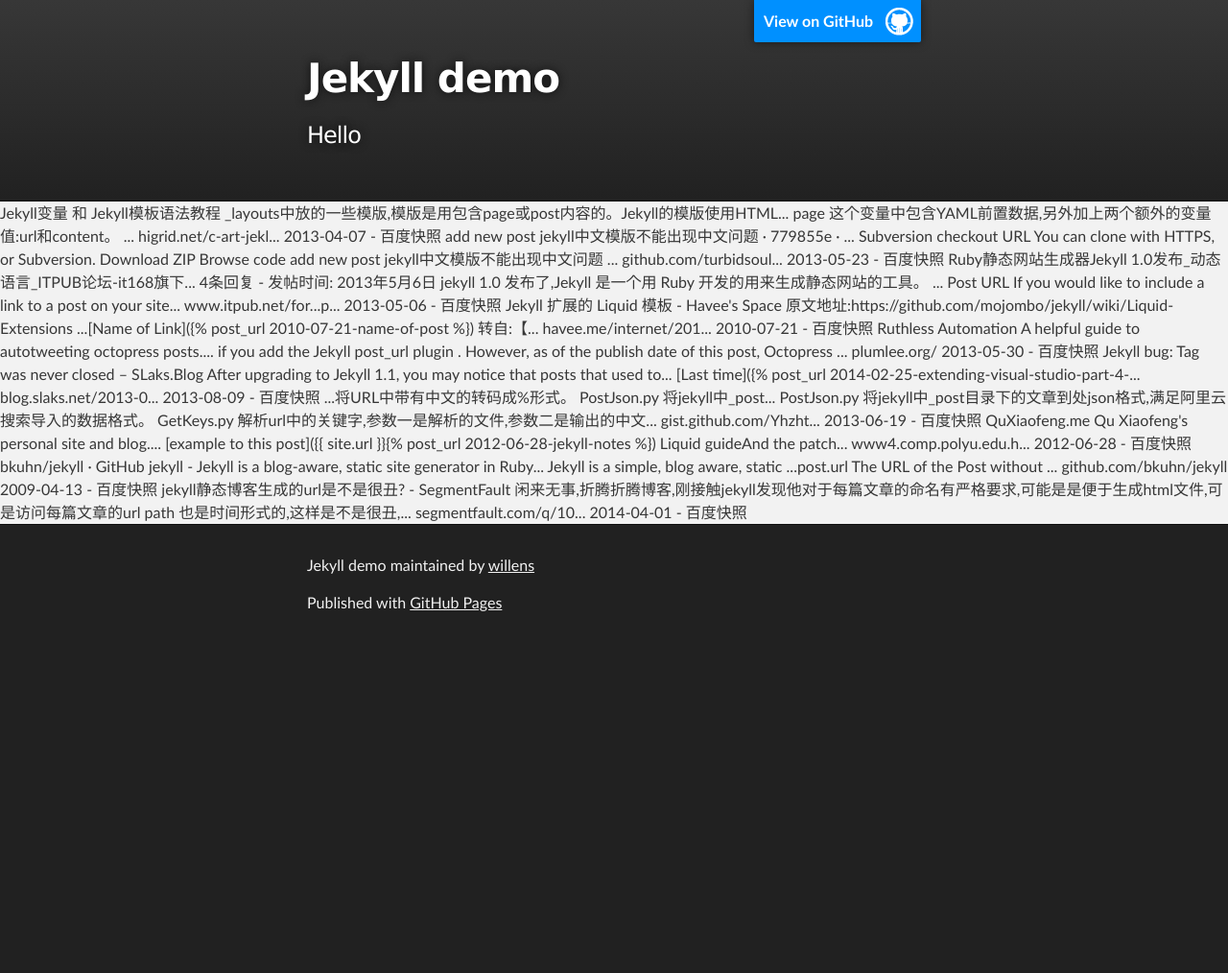
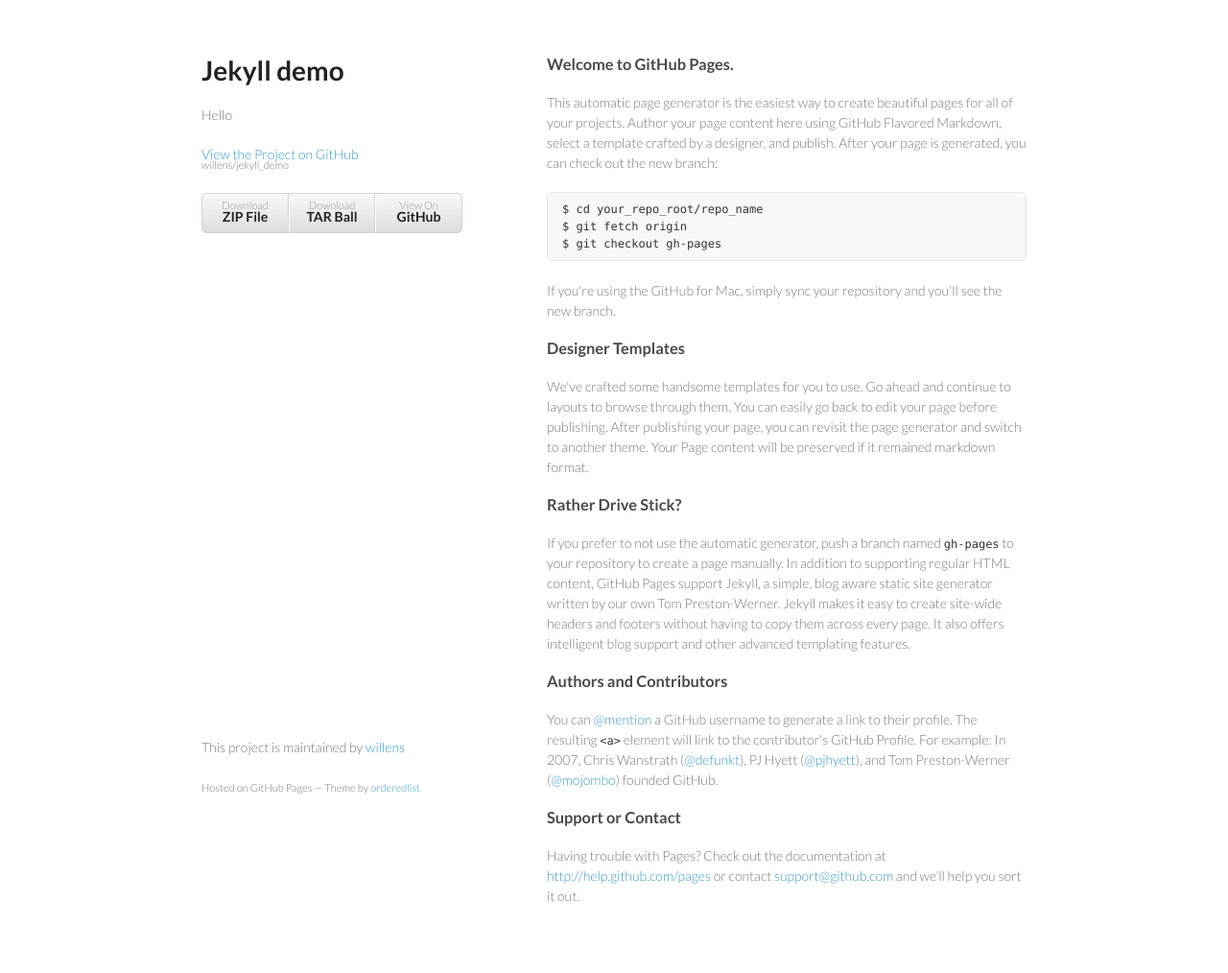
Before and after one commit to willens/jekyll_demo, a Jekyll site: the page index.html, which Jekyll copies as it is, in a window 1280 px wide. Shown: the whole page at 96% size. Built offline with Jekyll 4.4.1, drawn with Linux system fonts in a browser that asks for light colours; Markdown is read by kramdown in place of the engine named in the settings; before the commit the page ends 900 px from its top, so only the background shows below that.

Commit message:
Create gh-pages branch via GitHub

```diff
--- a/index.html
+++ b/index.html
@@ -1,74 +1,71 @@
-<!DOCTYPE html>
+<!doctype html>
 <html>
+  <head>
+    <meta charset="utf-8">
+    <meta http-equiv="X-UA-Compatible" content="chrome=1">
+    <title>Jekyll demo by willens</title>
 
-  <head>
-    <meta charset='utf-8' />
-    <meta http-equiv="X-UA-Compatible" content="chrome=1" />
-    <meta name="description" content="Jekyll demo : Hello" />
+    <link rel="stylesheet" href="stylesheets/styles.css">
+    <link rel="stylesheet" href="stylesheets/pygment_trac.css">
+    <meta name="viewport" content="width=device-width, initial-scale=1, user-scalable=no">
+    <!--[if lt IE 9]>
+    <script src="//html5shiv.googlecode.com/svn/trunk/html5.js"></script>
+    <![endif]-->
+  </head>
+  <body>
+    <div class="wrapper">
+      <header>
+        <h1>Jekyll demo</h1>
+        <p>Hello</p>
 
-    <link rel="stylesheet" type="text/css" media="screen" href="stylesheets/stylesheet.css">
-
-    <title>Jekyll demo</title>
-  </head>
-
-  <body>
-    <!-- HEADER -->
-    <div id="header_wrap" class="outer">
-        <header class="inner">
-          <a id="forkme_banner" href="https://github.com/willens/jekyll_demo">View on GitHub</a>
-
-          <h1 id="project_title">Jekyll demo</h1>
-          <h2 id="project_tagline">Hello</h2>
+        <p class="view"><a href="https://github.com/willens/jekyll_demo">View the Project on GitHub <small>willens/jekyll_demo</small></a></p>
 
 
-        </header>
-    </div>
+        <ul>
+          <li><a href="https://github.com/willens/jekyll_demo/zipball/master">Download <strong>ZIP File</strong></a></li>
+          <li><a href="https://github.com/willens/jekyll_demo/tarball/master">Download <strong>TAR Ball</strong></a></li>
+          <li><a href="https://github.com/willens/jekyll_demo">View On <strong>GitHub</strong></a></li>
+        </ul>
+      </header>
+      <section>
+        <h3>
+<a name="welcome-to-github-pages" class="anchor" href="#welcome-to-github-pages"><span class="octicon octicon-link"></span></a>Welcome to GitHub Pages.</h3>
 
-    <!-- MAIN CONTENT -->
-    <div id="main_content_wrap" class="outer">
-          Jekyll变量 和 Jekyll模板语法教程
-_layouts中放的一些模版,模版是用包含page或post内容的。Jekyll的模版使用HTML... page 这个变量中包含YAML前置数据,另外加上两个额外的变量值:url和content。 ...
-higrid.net/c-art-jekl... 2013-04-07  - 百度快照
-add new post jekyll中文模版不能出现中文问题 · 779855e · ...
-Subversion checkout URL You can clone with HTTPS, or Subversion. Download ZIP Browse code add new post jekyll中文模版不能出现中文问题 ...
-github.com/turbidsoul... 2013-05-23  - 百度快照
-Ruby静态网站生成器Jekyll 1.0发布_动态语言_ITPUB论坛-it168旗下...
-4条回复 - 发帖时间: 2013年5月6日
-jekyll 1.0 发布了,Jekyll 是一个用 Ruby 开发的用来生成静态网站的工具。 ... Post URL If you would like to include a link to a post on your site...
-www.itpub.net/for...p... 2013-05-06  - 百度快照
-Jekyll 扩展的 Liquid 模板 - Havee's Space
-原文地址:https://github.com/mojombo/jekyll/wiki/Liquid-Extensions ...[Name of Link]({% post_url 2010-07-21-name-of-post %}) 转自:【...
-havee.me/internet/201... 2010-07-21  - 百度快照
-Ruthless Automation
-A helpful guide to autotweeting octopress posts.... if you add the Jekyll post_url plugin . However, as of the publish date of this post, Octopress ...
-plumlee.org/ 2013-05-30  - 百度快照
-Jekyll bug: Tag was never closed – SLaks.Blog
-After upgrading to Jekyll 1.1, you may notice that posts that used to... [Last time]({% post_url 2014-02-25-extending-visual-studio-part-4-...
-blog.slaks.net/2013-0... 2013-08-09  - 百度快照
-...将URL中带有中文的转码成%形式。 PostJson.py 将jekyll中_post...
-PostJson.py 将jekyll中_post目录下的文章到处json格式,满足阿里云搜索导入的数据格式。 GetKeys.py 解析url中的关键字,参数一是解析的文件,参数二是输出的中文...
-gist.github.com/Yhzht... 2013-06-19  - 百度快照
-QuXiaofeng.me
-Qu Xiaofeng's personal site and blog.... [example to this post]({{ site.url }}{% post_url 2012-06-28-jekyll-notes %}) Liquid guideAnd the patch...
-www4.comp.polyu.edu.h... 2012-06-28  - 百度快照
-bkuhn/jekyll · GitHub
-jekyll - Jekyll is a blog-aware, static site generator in Ruby... Jekyll is a simple, blog aware, static ...post.url The URL of the Post without ...
-github.com/bkuhn/jekyll 2009-04-13  - 百度快照
-jekyll静态博客生成的url是不是很丑? - SegmentFault
-闲来无事,折腾折腾博客,刚接触jekyll发现他对于每篇文章的命名有严格要求,可能是是便于生成html文件,可是访问每篇文章的url path 也是时间形式的,这样是不是很丑,...
-segmentfault.com/q/10... 2014-04-01  - 百度快照
+<p>This automatic page generator is the easiest way to create beautiful pages for all of your projects. Author your page content here using GitHub Flavored Markdown, select a template crafted by a designer, and publish. After your page is generated, you can check out the new branch:</p>
 
-    </div>
+<pre><code>$ cd your_repo_root/repo_name
+$ git fetch origin
+$ git checkout gh-pages
+</code></pre>
 
-    <!-- FOOTER  -->
-    <div id="footer_wrap" class="outer">
-      <footer class="inner">
-        <p class="copyright">Jekyll demo maintained by <a href="https://github.com/willens">willens</a></p>
-        <p>Published with <a href="http://pages.github.com">GitHub Pages</a></p>
+<p>If you're using the GitHub for Mac, simply sync your repository and you'll see the new branch.</p>
+
+<h3>
+<a name="designer-templates" class="anchor" href="#designer-templates"><span class="octicon octicon-link"></span></a>Designer Templates</h3>
+
+<p>We've crafted some handsome templates for you to use. Go ahead and continue to layouts to browse through them. You can easily go back to edit your page before publishing. After publishing your page, you can revisit the page generator and switch to another theme. Your Page content will be preserved if it remained markdown format.</p>
+
+<h3>
+<a name="rather-drive-stick" class="anchor" href="#rather-drive-stick"><span class="octicon octicon-link"></span></a>Rather Drive Stick?</h3>
+
+<p>If you prefer to not use the automatic generator, push a branch named <code>gh-pages</code> to your repository to create a page manually. In addition to supporting regular HTML content, GitHub Pages support Jekyll, a simple, blog aware static site generator written by our own Tom Preston-Werner. Jekyll makes it easy to create site-wide headers and footers without having to copy them across every page. It also offers intelligent blog support and other advanced templating features.</p>
+
+<h3>
+<a name="authors-and-contributors" class="anchor" href="#authors-and-contributors"><span class="octicon octicon-link"></span></a>Authors and Contributors</h3>
+
+<p>You can <a href="https://github.com/blog/821" class="user-mention">@mention</a> a GitHub username to generate a link to their profile. The resulting <code>&lt;a&gt;</code> element will link to the contributor's GitHub Profile. For example: In 2007, Chris Wanstrath (<a href="https://github.com/defunkt" class="user-mention">@defunkt</a>), PJ Hyett (<a href="https://github.com/pjhyett" class="user-mention">@pjhyett</a>), and Tom Preston-Werner (<a href="https://github.com/mojombo" class="user-mention">@mojombo</a>) founded GitHub.</p>
+
+<h3>
+<a name="support-or-contact" class="anchor" href="#support-or-contact"><span class="octicon octicon-link"></span></a>Support or Contact</h3>
+
+<p>Having trouble with Pages? Check out the documentation at <a href="http://help.github.com/pages">http://help.github.com/pages</a> or contact <a href="mailto:support@github.com">support@github.com</a> and we’ll help you sort it out.</p>
+      </section>
+      <footer>
+        <p>This project is maintained by <a href="https://github.com/willens">willens</a></p>
+        <p><small>Hosted on GitHub Pages &mdash; Theme by <a href="https://github.com/orderedlist">orderedlist</a></small></p>
       </footer>
     </div>
-
-
+    <script src="javascripts/scale.fix.js"></script>
 
   </body>
 </html>
--- /dev/null
+++ b/javascripts/scale.fix.js
@@ -0,0 +1,17 @@
+var metas = document.getElementsByTagName('meta');
+var i;
+if (navigator.userAgent.match(/iPhone/i)) {
+  for (i=0; i<metas.length; i++) {
+    if (metas[i].name == "viewport") {
+      metas[i].content = "width=device-width, minimum-scale=1.0, maximum-scale=1.0";
+    }
+  }
+  document.addEventListener("gesturestart", gestureStart, false);
+}
+function gestureStart() {
+  for (i=0; i<metas.length; i++) {
+    if (metas[i].name == "viewport") {
+      metas[i].content = "width=device-width, minimum-scale=0.25, maximum-scale=1.6";
+    }
+  }
+}
--- a/stylesheets/pygment_trac.css
+++ b/stylesheets/pygment_trac.css
@@ -1,65 +1,64 @@
-.highlight .hll { background-color: #ffffcc }
-.highlight  { background: #f0f3f3; }
-.highlight .c { color: #0099FF; font-style: italic } /* Comment */
-.highlight .err { color: #AA0000; background-color: #FFAAAA } /* Error */
-.highlight .k { color: #006699; font-weight: bold } /* Keyword */
-.highlight .o { color: #555555 } /* Operator */
-.highlight .cm { color: #0099FF; font-style: italic } /* Comment.Multiline */
-.highlight .cp { color: #009999 } /* Comment.Preproc */
-.highlight .c1 { color: #0099FF; font-style: italic } /* Comment.Single */
-.highlight .cs { color: #0099FF; font-weight: bold; font-style: italic } /* Comment.Special */
-.highlight .gd { background-color: #FFCCCC; border: 1px solid #CC0000 } /* Generic.Deleted */
+.highlight  { background: #ffffff; }
+.highlight .c { color: #999988; font-style: italic } /* Comment */
+.highlight .err { color: #a61717; background-color: #e3d2d2 } /* Error */
+.highlight .k { font-weight: bold } /* Keyword */
+.highlight .o { font-weight: bold } /* Operator */
+.highlight .cm { color: #999988; font-style: italic } /* Comment.Multiline */
+.highlight .cp { color: #999999; font-weight: bold } /* Comment.Preproc */
+.highlight .c1 { color: #999988; font-style: italic } /* Comment.Single */
+.highlight .cs { color: #999999; font-weight: bold; font-style: italic } /* Comment.Special */
+.highlight .gd { color: #000000; background-color: #ffdddd } /* Generic.Deleted */
+.highlight .gd .x { color: #000000; background-color: #ffaaaa } /* Generic.Deleted.Specific */
 .highlight .ge { font-style: italic } /* Generic.Emph */
-.highlight .gr { color: #FF0000 } /* Generic.Error */
-.highlight .gh { color: #003300; font-weight: bold } /* Generic.Heading */
-.highlight .gi { background-color: #CCFFCC; border: 1px solid #00CC00 } /* Generic.Inserted */
-.highlight .go { color: #AAAAAA } /* Generic.Output */
-.highlight .gp { color: #000099; font-weight: bold } /* Generic.Prompt */
+.highlight .gr { color: #aa0000 } /* Generic.Error */
+.highlight .gh { color: #999999 } /* Generic.Heading */
+.highlight .gi { color: #000000; background-color: #ddffdd } /* Generic.Inserted */
+.highlight .gi .x { color: #000000; background-color: #aaffaa } /* Generic.Inserted.Specific */
+.highlight .go { color: #888888 } /* Generic.Output */
+.highlight .gp { color: #555555 } /* Generic.Prompt */
 .highlight .gs { font-weight: bold } /* Generic.Strong */
-.highlight .gu { color: #003300; font-weight: bold } /* Generic.Subheading */
-.highlight .gt { color: #99CC66 } /* Generic.Traceback */
-.highlight .kc { color: #006699; font-weight: bold } /* Keyword.Constant */
-.highlight .kd { color: #006699; font-weight: bold } /* Keyword.Declaration */
-.highlight .kn { color: #006699; font-weight: bold } /* Keyword.Namespace */
-.highlight .kp { color: #006699 } /* Keyword.Pseudo */
-.highlight .kr { color: #006699; font-weight: bold } /* Keyword.Reserved */
-.highlight .kt { color: #007788; font-weight: bold } /* Keyword.Type */
-.highlight .m { color: #FF6600 } /* Literal.Number */
-.highlight .s { color: #CC3300 } /* Literal.String */
-.highlight .na { color: #330099 } /* Name.Attribute */
-.highlight .nb { color: #336666 } /* Name.Builtin */
-.highlight .nc { color: #00AA88; font-weight: bold } /* Name.Class */
-.highlight .no { color: #336600 } /* Name.Constant */
-.highlight .nd { color: #9999FF } /* Name.Decorator */
-.highlight .ni { color: #999999; font-weight: bold } /* Name.Entity */
-.highlight .ne { color: #CC0000; font-weight: bold } /* Name.Exception */
-.highlight .nf { color: #CC00FF } /* Name.Function */
-.highlight .nl { color: #9999FF } /* Name.Label */
-.highlight .nn { color: #00CCFF; font-weight: bold } /* Name.Namespace */
-.highlight .nt { color: #330099; font-weight: bold } /* Name.Tag */
-.highlight .nv { color: #003333 } /* Name.Variable */
-.highlight .ow { color: #000000; font-weight: bold } /* Operator.Word */
+.highlight .gu { color: #800080; font-weight: bold; } /* Generic.Subheading */
+.highlight .gt { color: #aa0000 } /* Generic.Traceback */
+.highlight .kc { font-weight: bold } /* Keyword.Constant */
+.highlight .kd { font-weight: bold } /* Keyword.Declaration */
+.highlight .kn { font-weight: bold } /* Keyword.Namespace */
+.highlight .kp { font-weight: bold } /* Keyword.Pseudo */
+.highlight .kr { font-weight: bold } /* Keyword.Reserved */
+.highlight .kt { color: #445588; font-weight: bold } /* Keyword.Type */
+.highlight .m { color: #009999 } /* Literal.Number */
+.highlight .s { color: #d14 } /* Literal.String */
+.highlight .na { color: #008080 } /* Name.Attribute */
+.highlight .nb { color: #0086B3 } /* Name.Builtin */
+.highlight .nc { color: #445588; font-weight: bold } /* Name.Class */
+.highlight .no { color: #008080 } /* Name.Constant */
+.highlight .ni { color: #800080 } /* Name.Entity */
+.highlight .ne { color: #990000; font-weight: bold } /* Name.Exception */
+.highlight .nf { color: #990000; font-weight: bold } /* Name.Function */
+.highlight .nn { color: #555555 } /* Name.Namespace */
+.highlight .nt { color: #000080 } /* Name.Tag */
+.highlight .nv { color: #008080 } /* Name.Variable */
+.highlight .ow { font-weight: bold } /* Operator.Word */
 .highlight .w { color: #bbbbbb } /* Text.Whitespace */
-.highlight .mf { color: #FF6600 } /* Literal.Number.Float */
-.highlight .mh { color: #FF6600 } /* Literal.Number.Hex */
-.highlight .mi { color: #FF6600 } /* Literal.Number.Integer */
-.highlight .mo { color: #FF6600 } /* Literal.Number.Oct */
-.highlight .sb { color: #CC3300 } /* Literal.String.Backtick */
-.highlight .sc { color: #CC3300 } /* Literal.String.Char */
-.highlight .sd { color: #CC3300; font-style: italic } /* Literal.String.Doc */
-.highlight .s2 { color: #CC3300 } /* Literal.String.Double */
-.highlight .se { color: #CC3300; font-weight: bold } /* Literal.String.Escape */
-.highlight .sh { color: #CC3300 } /* Literal.String.Heredoc */
-.highlight .si { color: #AA0000 } /* Literal.String.Interpol */
-.highlight .sx { color: #CC3300 } /* Literal.String.Other */
-.highlight .sr { color: #33AAAA } /* Literal.String.Regex */
-.highlight .s1 { color: #CC3300 } /* Literal.String.Single */
-.highlight .ss { color: #FFCC33 } /* Literal.String.Symbol */
-.highlight .bp { color: #336666 } /* Name.Builtin.Pseudo */
-.highlight .vc { color: #003333 } /* Name.Variable.Class */
-.highlight .vg { color: #003333 } /* Name.Variable.Global */
-.highlight .vi { color: #003333 } /* Name.Variable.Instance */
-.highlight .il { color: #FF6600 } /* Literal.Number.Integer.Long */
+.highlight .mf { color: #009999 } /* Literal.Number.Float */
+.highlight .mh { color: #009999 } /* Literal.Number.Hex */
+.highlight .mi { color: #009999 } /* Literal.Number.Integer */
+.highlight .mo { color: #009999 } /* Literal.Number.Oct */
+.highlight .sb { color: #d14 } /* Literal.String.Backtick */
+.highlight .sc { color: #d14 } /* Literal.String.Char */
+.highlight .sd { color: #d14 } /* Literal.String.Doc */
+.highlight .s2 { color: #d14 } /* Literal.String.Double */
+.highlight .se { color: #d14 } /* Literal.String.Escape */
+.highlight .sh { color: #d14 } /* Literal.String.Heredoc */
+.highlight .si { color: #d14 } /* Literal.String.Interpol */
+.highlight .sx { color: #d14 } /* Literal.String.Other */
+.highlight .sr { color: #009926 } /* Literal.String.Regex */
+.highlight .s1 { color: #d14 } /* Literal.String.Single */
+.highlight .ss { color: #990073 } /* Literal.String.Symbol */
+.highlight .bp { color: #999999 } /* Name.Builtin.Pseudo */
+.highlight .vc { color: #008080 } /* Name.Variable.Class */
+.highlight .vg { color: #008080 } /* Name.Variable.Global */
+.highlight .vi { color: #008080 } /* Name.Variable.Instance */
+.highlight .il { color: #009999 } /* Literal.Number.Integer.Long */
 
 .type-csharp .highlight .k { color: #0000FF }
 .type-csharp .highlight .kt { color: #0000FF }
--- /dev/null
+++ b/stylesheets/styles.css
@@ -0,0 +1,255 @@
+@import url(https://fonts.googleapis.com/css?family=Lato:300italic,700italic,300,700);
+
+body {
+  padding:50px;
+  font:14px/1.5 Lato, "Helvetica Neue", Helvetica, Arial, sans-serif;
+  color:#777;
+  font-weight:300;
+}
+
+h1, h2, h3, h4, h5, h6 {
+  color:#222;
+  margin:0 0 20px;
+}
+
+p, ul, ol, table, pre, dl {
+  margin:0 0 20px;
+}
+
+h1, h2, h3 {
+  line-height:1.1;
+}
+
+h1 {
+  font-size:28px;
+}
+
+h2 {
+  color:#393939;
+}
+
+h3, h4, h5, h6 {
+  color:#494949;
+}
+
+a {
+  color:#39c;
+  font-weight:400;
+  text-decoration:none;
+}
+
+a small {
+  font-size:11px;
+  color:#777;
+  margin-top:-0.6em;
+  display:block;
+}
+
+.wrapper {
+  width:860px;
+  margin:0 auto;
+}
+
+blockquote {
+  border-left:1px solid #e5e5e5;
+  margin:0;
+  padding:0 0 0 20px;
+  font-style:italic;
+}
+
+code, pre {
+  font-family:Monaco, Bitstream Vera Sans Mono, Lucida Console, Terminal;
+  color:#333;
+  font-size:12px;
+}
+
+pre {
+  padding:8px 15px;
+  background: #f8f8f8;
+  border-radius:5px;
+  border:1px solid #e5e5e5;
+  overflow-x: auto;
+}
+
+table {
+  width:100%;
+  border-collapse:collapse;
+}
+
+th, td {
+  text-align:left;
+  padding:5px 10px;
+  border-bottom:1px solid #e5e5e5;
+}
+
+dt {
+  color:#444;
+  font-weight:700;
+}
+
+th {
+  color:#444;
+}
+
+img {
+  max-width:100%;
+}
+
+header {
+  width:270px;
+  float:left;
+  position:fixed;
+}
+
+header ul {
+  list-style:none;
+  height:40px;
+
+  padding:0;
+
+  background: #eee;
+  background: -moz-linear-gradient(top, #f8f8f8 0%, #dddddd 100%);
+  background: -webkit-gradient(linear, left top, left bottom, color-stop(0%,#f8f8f8), color-stop(100%,#dddddd));
+  background: -webkit-linear-gradient(top, #f8f8f8 0%,#dddddd 100%);
+  background: -o-linear-gradient(top, #f8f8f8 0%,#dddddd 100%);
+  background: -ms-linear-gradient(top, #f8f8f8 0%,#dddddd 100%);
+  background: linear-gradient(top, #f8f8f8 0%,#dddddd 100%);
+
+  border-radius:5px;
+  border:1px solid #d2d2d2;
+  box-shadow:inset #fff 0 1px 0, inset rgba(0,0,0,0.03) 0 -1px 0;
+  width:270px;
+}
+
+header li {
+  width:89px;
+  float:left;
+  border-right:1px solid #d2d2d2;
+  height:40px;
+}
+
+header ul a {
+  line-height:1;
+  font-size:11px;
+  color:#999;
+  display:block;
+  text-align:center;
+  padding-top:6px;
+  height:40px;
+}
+
+strong {
+  color:#222;
+  font-weight:700;
+}
+
+header ul li + li {
+  width:88px;
+  border-left:1px solid #fff;
+}
+
+header ul li + li + li {
+  border-right:none;
+  width:89px;
+}
+
+header ul a strong {
+  font-size:14px;
+  display:block;
+  color:#222;
+}
+
+section {
+  width:500px;
+  float:right;
+  padding-bottom:50px;
+}
+
+small {
+  font-size:11px;
+}
+
+hr {
+  border:0;
+  background:#e5e5e5;
+  height:1px;
+  margin:0 0 20px;
+}
+
+footer {
+  width:270px;
+  float:left;
+  position:fixed;
+  bottom:50px;
+}
+
+@media print, screen and (max-width: 960px) {
+
+  div.wrapper {
+    width:auto;
+    margin:0;
+  }
+
+  header, section, footer {
+    float:none;
+    position:static;
+    width:auto;
+  }
+
+  header {
+    padding-right:320px;
+  }
+
+  section {
+    border:1px solid #e5e5e5;
+    border-width:1px 0;
+    padding:20px 0;
+    margin:0 0 20px;
+  }
+
+  header a small {
+    display:inline;
+  }
+
+  header ul {
+    position:absolute;
+    right:50px;
+    top:52px;
+  }
+}
+
+@media print, screen and (max-width: 720px) {
+  body {
+    word-wrap:break-word;
+  }
+
+  header {
+    padding:0;
+  }
+
+  header ul, header p.view {
+    position:static;
+  }
+
+  pre, code {
+    word-wrap:normal;
+  }
+}
+
+@media print, screen and (max-width: 480px) {
+  body {
+    padding:15px;
+  }
+
+  header ul {
+    display:none;
+  }
+}
+
+@media print {
+  body {
+    padding:0.4in;
+    font-size:12pt;
+    color:#444;
+  }
+}
```
